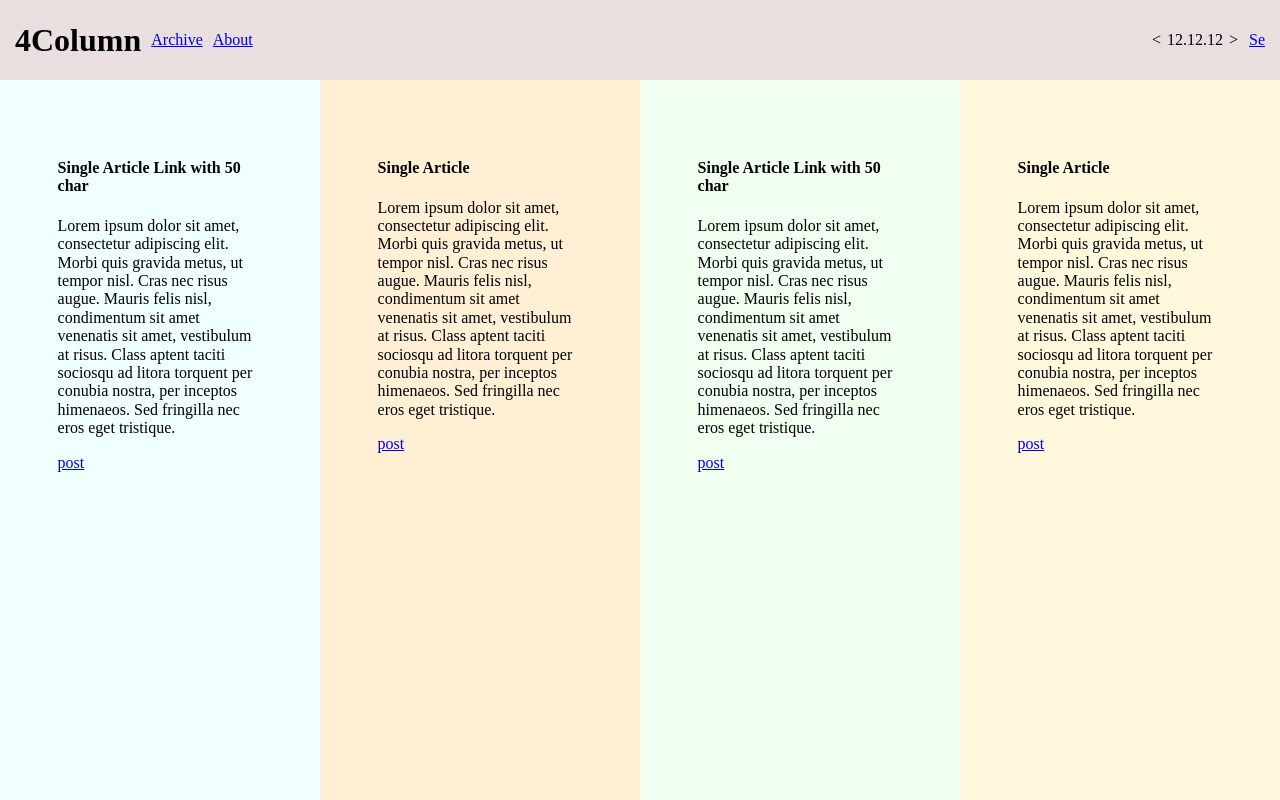
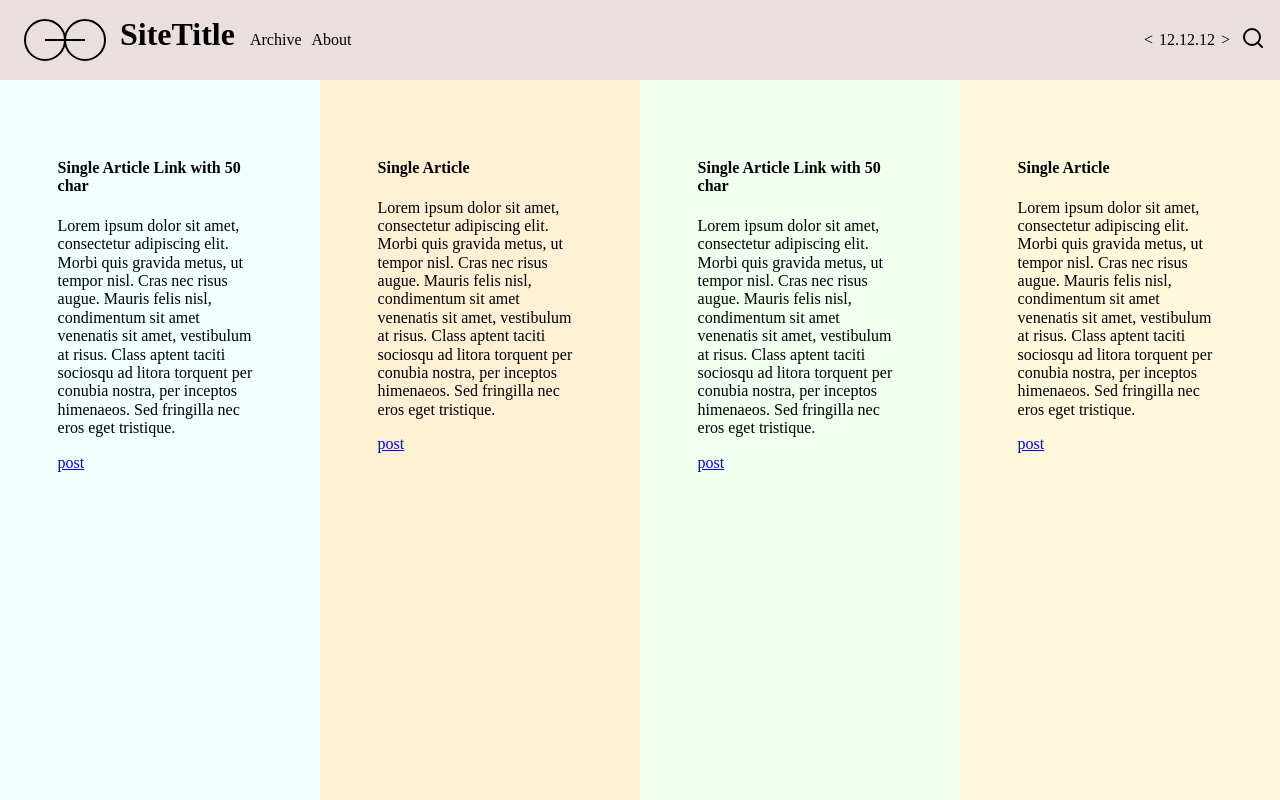
Before and after one commit to RobertEdwardes/jekyll_themes, a plain HTML site: page 4_Columns/index.html in a window 1280 px wide. Drawn offline with Linux system fonts and the light colour scheme.

Commit message:
header and link progress

```diff
--- a/4_Columns/index.html
+++ b/4_Columns/index.html
@@ -10,14 +10,22 @@
 <body>
     <header>
         <nav>
-            <img href="">
-            <h1>4Column</h1>
+            <a href="index.html" class="icon-link"><svg xmlns="http://www.w3.org/2000/svg" class="icon" viewBox="0 0 100 100" width="100" height="100">
+                <circle cx="30" cy="50" r="20" stroke="black" stroke-width="2" fill="none" />
+                <circle cx="70" cy="50" r="20" stroke="black" stroke-width="2" fill="none" />
+                <line x1="30" y1="50" x2="70" y2="50" stroke="black" stroke-width="2" />
+              </svg>
+              <h1>SiteTitle</h1></a>
             <a href="archives.html">Archive</a>
             <a href="about.html">About</a>
         </nav>
         <nav>
             <div><button><</button>12.12.12<button>></button></div>
-            <a href="search.html">Se</a>
+            <a class="search-icon" href="search.html"><svg xmlns="http://www.w3.org/2000/svg" viewBox="0 0 24 24" width="24" height="24" fill="none" stroke="currentColor" stroke-width="2" stroke-linecap="round" stroke-linejoin="round">
+                <circle cx="11" cy="11" r="8"/>
+                <line x1="21" y1="21" x2="16.65" y2="16.65"/>
+              </svg>
+              </a>
         </nav>
     </header>
     <main id="front-page">
--- a/4_Columns/style.css
+++ b/4_Columns/style.css
@@ -50,3 +50,21 @@ header nav button{
     background-color: transparent;
     border: none;
 }
+header nav button:hover{
+    color:red;
+}
+header nav a{
+    color: black;
+    text-decoration: none;
+}
+.icon-link{
+    display: flex;
+    justify-content: center;
+}
+
+.search-icon{
+    color:black;
+}
+.search-icon:hover{
+    color:red;
+}
```
